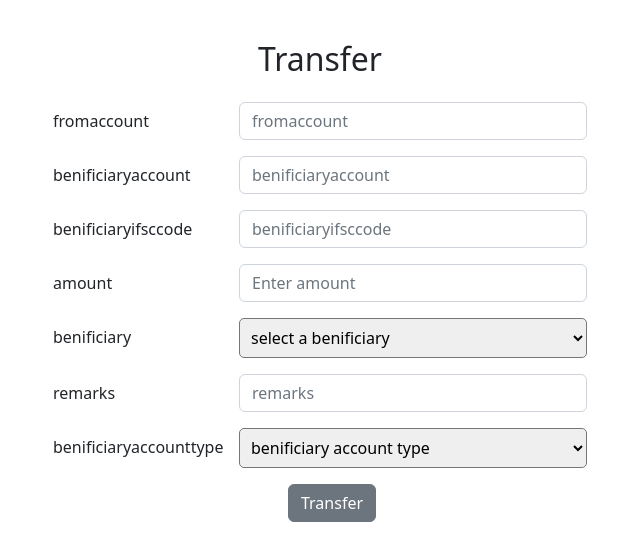
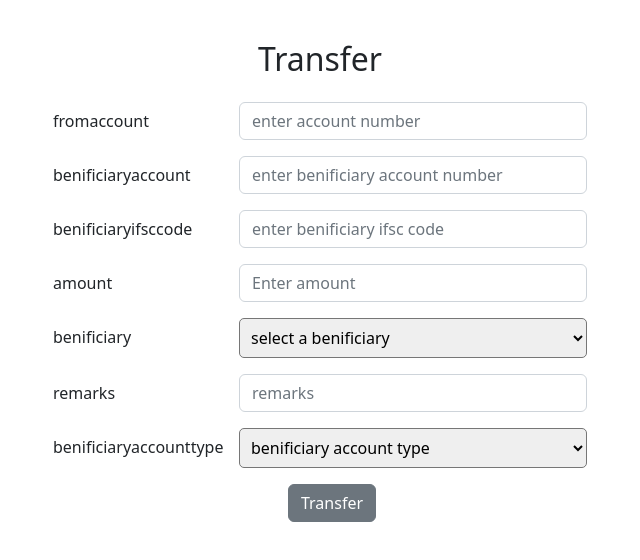
Before and after one commit to SumaNelogal/softbank, a React (Create React App) app: page /fundtransfer in a window 1280 px wide. Shown: the top 560 px of the page, without its empty margins (320-960 px from the left). Built offline with nearby package versions, Linux system fonts and the light colour scheme.

Commit message:
fund updated

```diff
--- a/src/Components/Fundtransfer.js
+++ b/src/Components/Fundtransfer.js
@@ -14,6 +14,7 @@ import {
 } from "reactstrap";
 
 const Fundtransfer = () => {
+  const navigate = useNavigate();
     const [fromaccount, setfromaccount] = useState("");
     const [benificiary, setbenificiary] = useState("");
     const [benificiaryaccount, setbenificiaryaccount] = useState("");
@@ -23,11 +24,25 @@ const Fundtransfer = () => {
     const [remarks,setremarks]=useState("")
 
 
+    const fundHandler = (e) => {
+      e.preventDefault();
+      const fund={fromaccount,benificiary,benificiaryaccount,benificiaryifsccode,benificiaryaccounttype,amount,remarks};
+      // setIsSubmit(true);
+      axios.post("http://localhost:8080/api/v1/fundtransfer",fund).then((res)=>{
+          if(res.data){
+            console.log("entered")
+            alert("transfered successfully,,,");
+            navigate("/menu");
+          }
+        })
+     };
+
+
   return (
     <Container className="p-4">
         <h2 className="text-center py-3">Transfer</h2>
 
-      <Form>
+      <Form onSubmit={fundHandler}>
         <FormGroup row>
           <Col lg={3}></Col>
           <Label for="fromaccount" sm={3} lg={2}>
@@ -37,7 +52,7 @@ const Fundtransfer = () => {
             <Input
               id="fromaccount"
               name="fromaccount"
-              placeholder="fromaccount"
+              placeholder="enter account number"
               value={fromaccount}
               onChange={(e)=>{
                 setfromaccount(e.target.value);
@@ -57,7 +72,7 @@ const Fundtransfer = () => {
             <Input
               id="benificiaryaccount"
               name="benificiaryaccount"
-              placeholder="benificiaryaccount"
+              placeholder="enter benificiary account number"
               value={benificiaryaccount}
               onChange={(e)=>{
                 setbenificiaryaccount(e.target.value);
@@ -77,7 +92,7 @@ const Fundtransfer = () => {
             <Input
               id="benificiaryifsccode"
               name="benificiaryifsccode"
-              placeholder="benificiaryifsccode"
+              placeholder="enter benificiary ifsc code"
               value={benificiaryifsccode}
               onChange={(e)=>{
                 setbenificiaryifsccode(e.target.value);
--- a/src/Components/Login.js
+++ b/src/Components/Login.js
@@ -37,6 +37,7 @@ const Login = () => {
 
     e.preventDefault();
     setFormErrors(validateForm({username,password}));
+
     if(Object.keys(formErrors).length===0){
     axios.post("http://localhost:8080/api/v1/login", {username,password}).then((res) => {
         console.log(res.data);
@@ -45,8 +46,8 @@ const Login = () => {
           navigate("/menu");
         }
         else alert("Invalid Login Please Register");
-      });
-    }
+      })
+    };
     setIsSubmit(true);
   };
   const registerHandler = (e) => {
```
